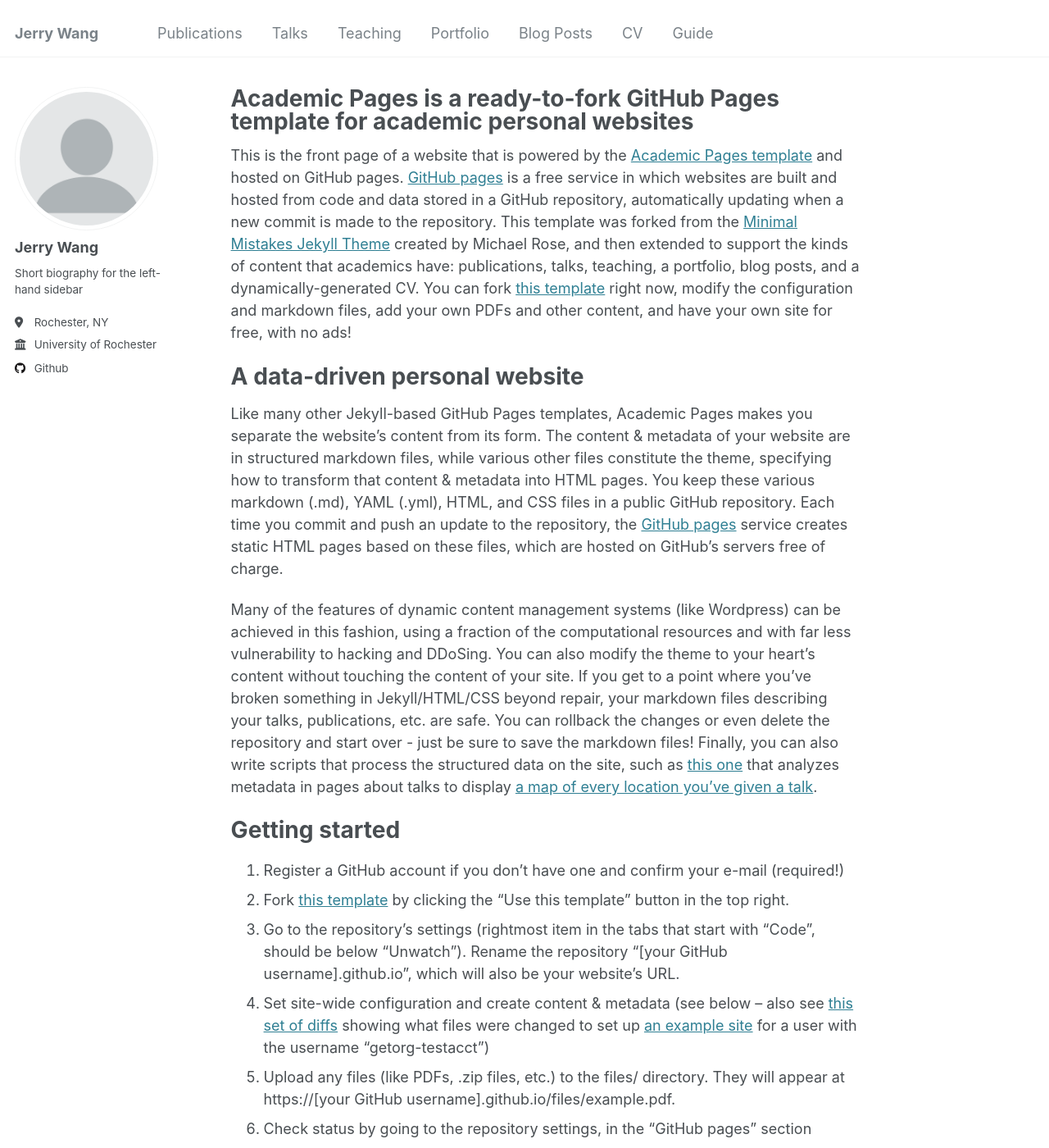
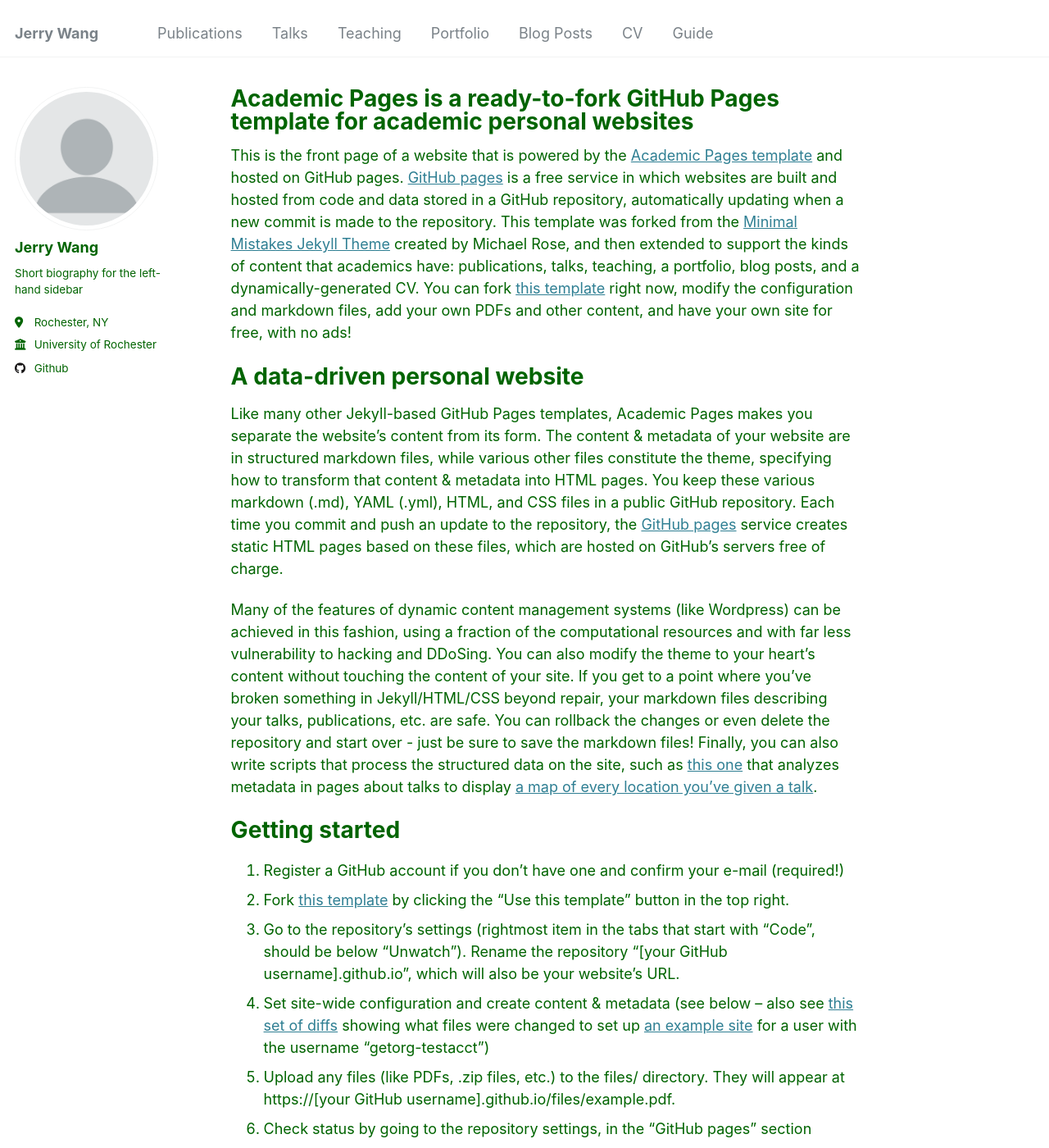
Before and after one commit to caocao2333/caocao2333.github.io, a Jekyll site: the page built from _pages/about.md, in a window 1280 px wide and 1400 px high. Shown: the whole window at 82% size. Built offline with Jekyll 4.4.1, drawn with Linux system fonts in a browser that asks for light colours.

Commit message:
test colours

```diff
--- a/_sass/_base.scss
+++ b/_sass/_base.scss
@@ -11,7 +11,7 @@
   margin: 0;
   padding: $masthead-height 0 0;
   padding-bottom: 9em;
-  color: $text-color;
+  color: darkgreen;
   font-family: $global-font-family;
   line-height: 1.5;
 
```
